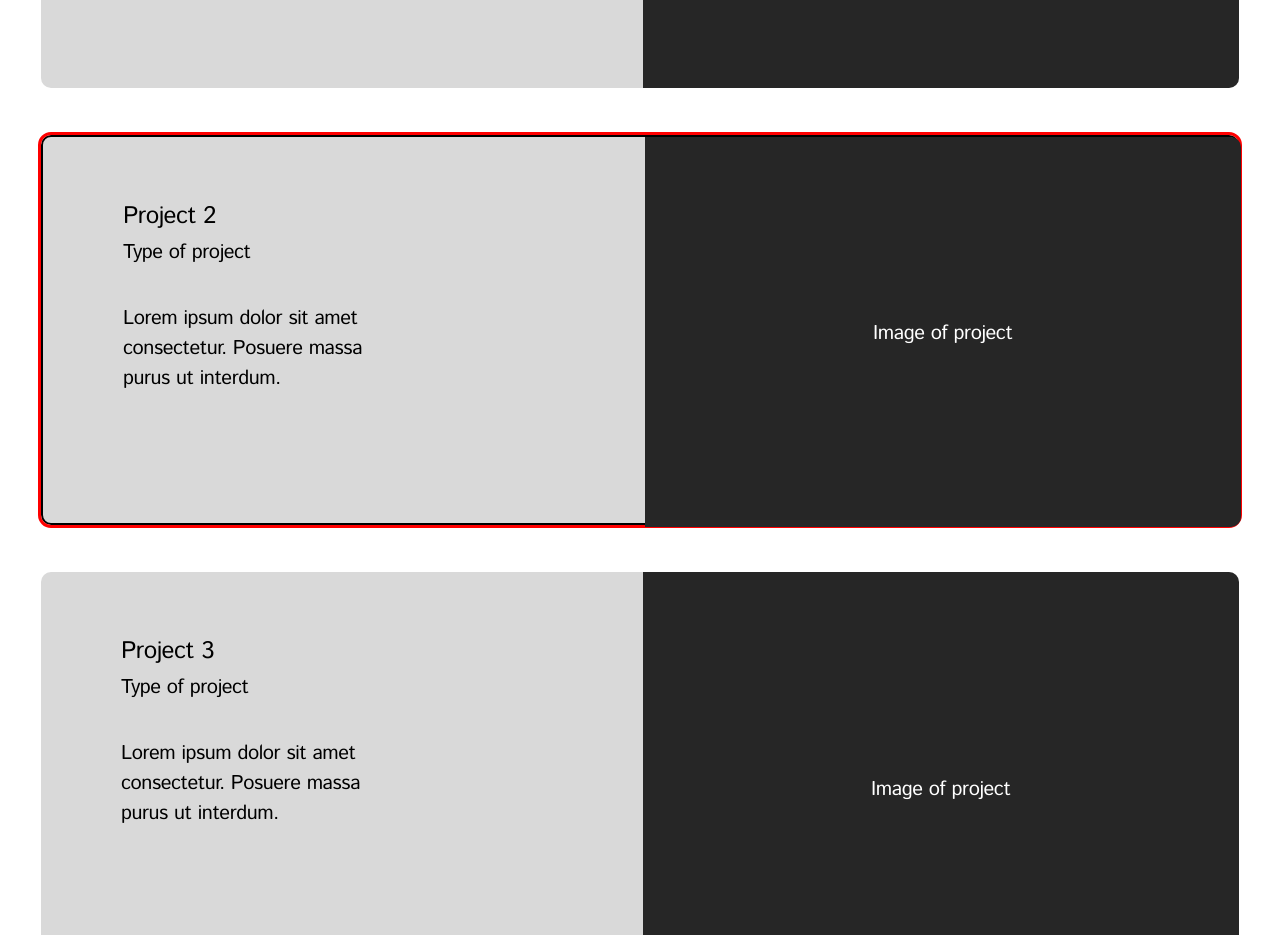
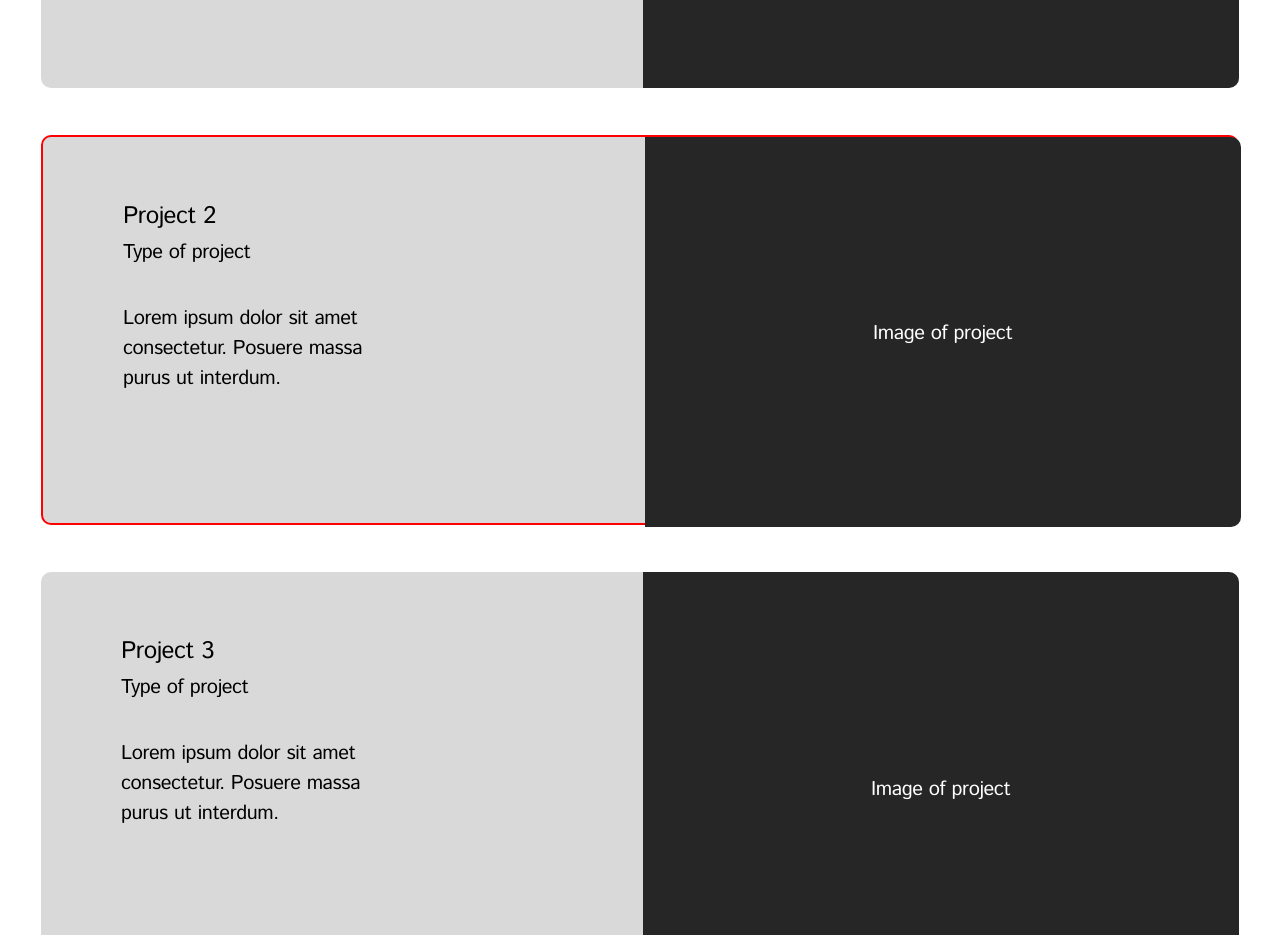
Before and after one commit to Sudowada/portfolio-homepage-with-code, a plain HTML site: page index.html in a window 1280 px wide. Shown: the part 820-1755 px from the top of the page. Drawn offline with nearby package versions, Linux system fonts and the light colour scheme; a web font is replaced by a local one.

Commit message:
Update style.css

```diff
--- a/style.css
+++ b/style.css
@@ -192,9 +192,9 @@
   left: 41px;
   background-color: #d9d9d9;
   border-radius: 10px;
-  border: 2px solid black;
-  outline-style: solid;
-  outline-color: red;
+  border-style: solid;
+  border-width: 2px;
+  border-color: red;
 }
 
 .macbook-air .text-wrapper-6 {
```
